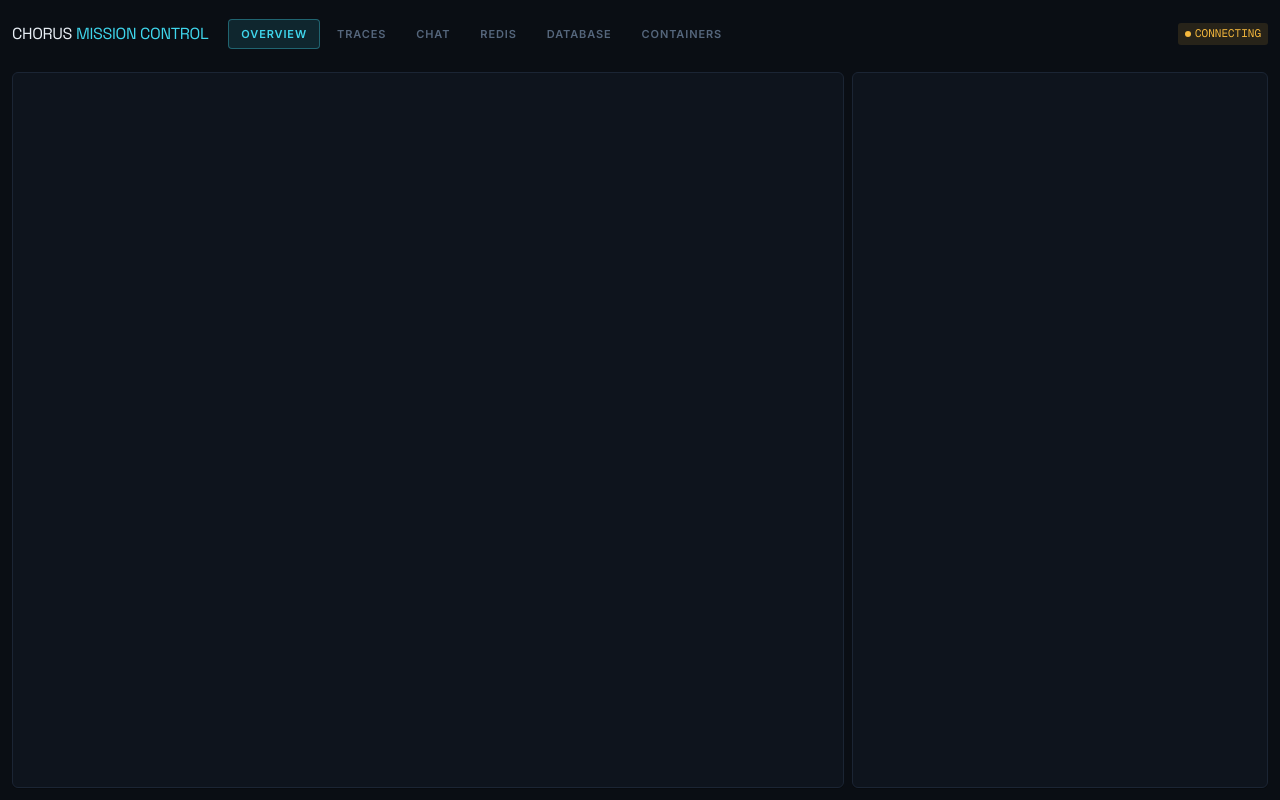
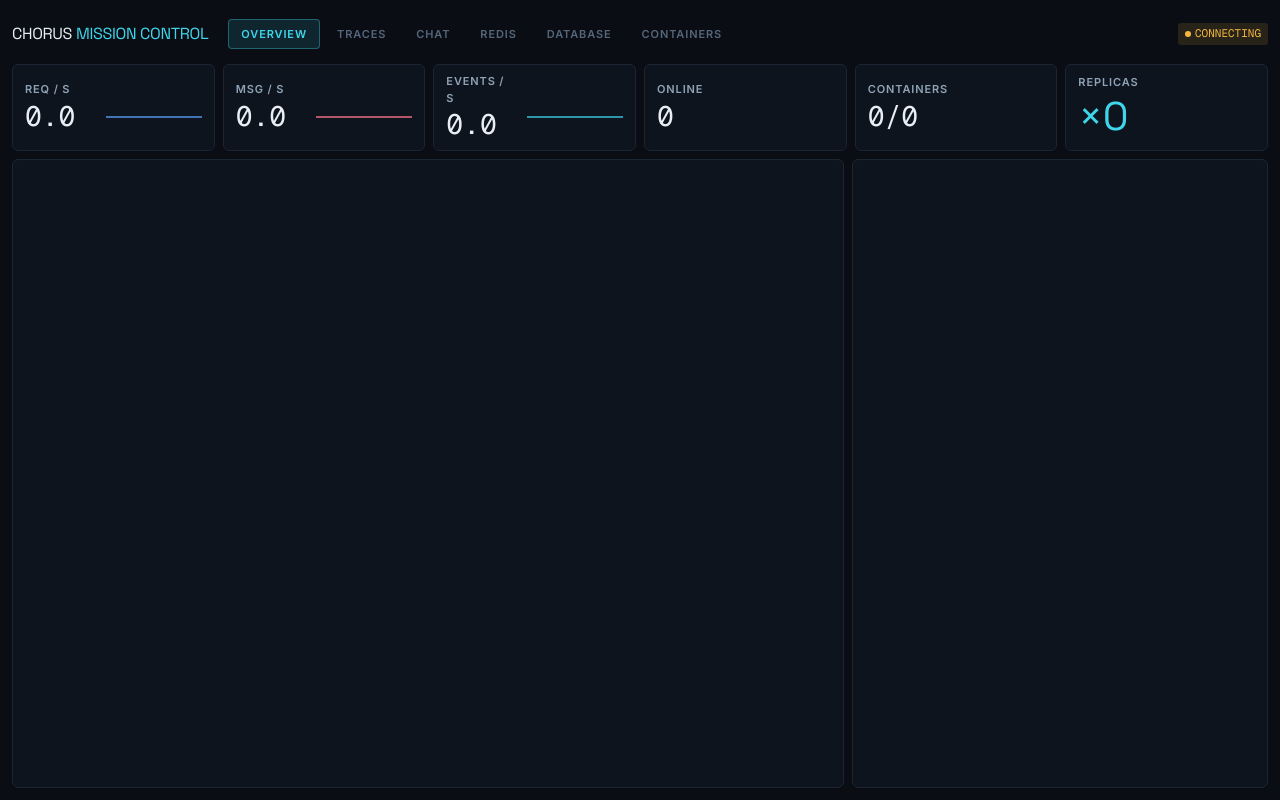
Before and after one commit to prodmatze/distributed_systems_sose_2026, a Next.js app in the folder frontend/: page /observability in a window 1280 px wide. Built offline with nearby package versions, Linux system fonts and the light colour scheme; no server answers.

Commit message:
stat strip with live sparklines

```diff
--- a/frontend/app/observability/page.tsx
+++ b/frontend/app/observability/page.tsx
@@ -3,6 +3,7 @@
 import { useSearchParams } from "next/navigation"
 
 import { ConnectionPill } from "@/components/observability/connection-pill"
+import { StatStrip } from "@/components/observability/stat-strip"
 import { TabBar } from "@/components/observability/tab-bar"
 import { useObservabilityStream } from "@/lib/observability/stream"
 
@@ -20,7 +21,9 @@ export default function ObservabilityPage() {
           <ConnectionPill />
         </div>
       </header>
-      <section id="obs-statstrip" aria-label="key rates" style={{ flexShrink: 0 }} />
+      <section id="obs-statstrip" aria-label="key rates" style={{ flexShrink: 0 }}>
+        <StatStrip />
+      </section>
       <div style={{ display: "grid", gridTemplateColumns: "minmax(0, 2fr) minmax(360px, 1fr)", gap: "var(--space-3)", flex: 1, minHeight: 0 }}>
         <section id="obs-topology" aria-label="system topology" className="obs-panel" />
         <section id="obs-firehose" aria-label="event feed" className="obs-panel" />
--- /dev/null
+++ b/frontend/components/observability/sparkline.tsx
@@ -0,0 +1,14 @@
+export function Sparkline({ data, color = "var(--accent)", width = 96, height = 24 }: {
+  data: number[]; color?: string; width?: number; height?: number
+}) {
+  const max = Math.max(1, ...data)
+  const step = width / Math.max(1, data.length - 1)
+  const points = data
+    .map((v, i) => `${(i * step).toFixed(1)},${(height - 2 - (v / max) * (height - 4)).toFixed(1)}`)
+    .join(" ")
+  return (
+    <svg width={width} height={height} aria-hidden style={{ display: "block", opacity: 0.9 }}>
+      <polyline points={points} fill="none" stroke={color} strokeWidth="1.5" strokeLinejoin="round" />
+    </svg>
+  )
+}
--- /dev/null
+++ b/frontend/components/observability/stat-strip.tsx
@@ -0,0 +1,25 @@
+"use client"
+
+import { useObsStore } from "@/lib/observability/store"
+
+import { StatTile } from "./stat-tile"
+
+export function StatStrip() {
+  const d = useObsStore((s) => s.derived)
+  return (
+    <div style={{ display: "flex", gap: "var(--space-3)" }}>
+      <StatTile label="req / s" value={d.reqRate.toFixed(1)} spark={d.spark.req} sparkColor="var(--evt-http)" />
+      <StatTile label="msg / s" value={d.msgRate.toFixed(1)} spark={d.spark.msg} sparkColor="var(--evt-redis)" />
+      <StatTile label="events / s" value={d.evtRate.toFixed(1)} spark={d.spark.evt}>
+        {d.degraded && (
+          <span className="obs-chip" style={{ color: "var(--status-warn)", borderColor: "var(--status-warn)" }}>
+            FLOW MODE
+          </span>
+        )}
+      </StatTile>
+      <StatTile label="online" value={String(d.onlineUsers)} />
+      <StatTile label="containers" value={`${d.containersUp}/${d.containersTotal}`} alert={d.containersUp < d.containersTotal} />
+      <StatTile label="replicas" value={`×${d.replicas}`} accent />
+    </div>
+  )
+}
--- /dev/null
+++ b/frontend/components/observability/stat-tile.tsx
@@ -0,0 +1,30 @@
+import { Sparkline } from "./sparkline"
+
+export function StatTile({ label, value, unit, spark, sparkColor, accent, alert, children }: {
+  label: string; value: string; unit?: string; spark?: number[]; sparkColor?: string
+  accent?: boolean; alert?: boolean; children?: React.ReactNode
+}) {
+  return (
+    <div className="obs-panel" style={{ flexDirection: "row", alignItems: "center", gap: "var(--space-4)", padding: "var(--space-3) var(--space-4)", flex: 1, minWidth: 150 }}>
+      <div style={{ display: "flex", flexDirection: "column", gap: 2, minWidth: 0 }}>
+        <span className="obs-micro">{label}</span>
+        <span
+          className="obs-num"
+          style={{
+            fontSize: accent ? "var(--text-3xl)" : "var(--text-2xl)",
+            fontFamily: accent ? "var(--font-display)" : undefined,
+            lineHeight: "var(--leading-tight)",
+            color: alert ? "var(--status-crit)" : accent ? "var(--accent)" : "var(--text-1)",
+          }}
+        >
+          {value}
+          {unit && <span style={{ fontSize: "var(--text-xs)", color: "var(--text-3)", marginLeft: 4 }}>{unit}</span>}
+        </span>
+      </div>
+      <div style={{ marginLeft: "auto", display: "flex", alignItems: "center", gap: "var(--space-2)" }}>
+        {children}
+        {spark && <Sparkline data={spark} color={sparkColor} />}
+      </div>
+    </div>
+  )
+}
```
Also changed, not shown: 1 other file (tests, documents, lock files or other folders).
